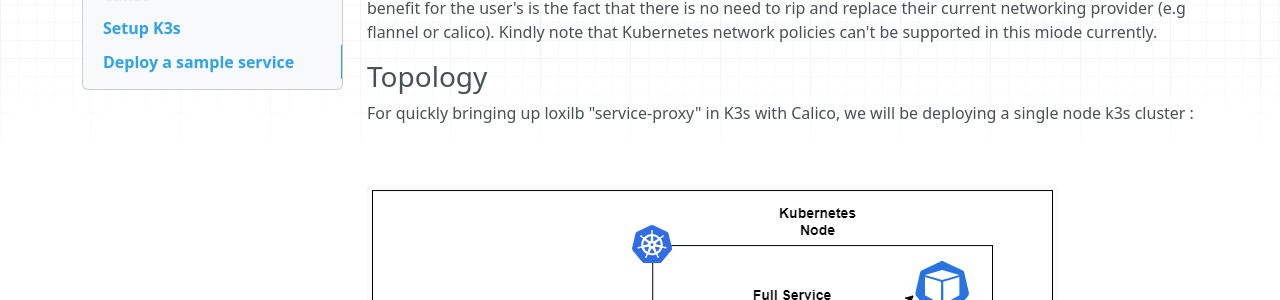
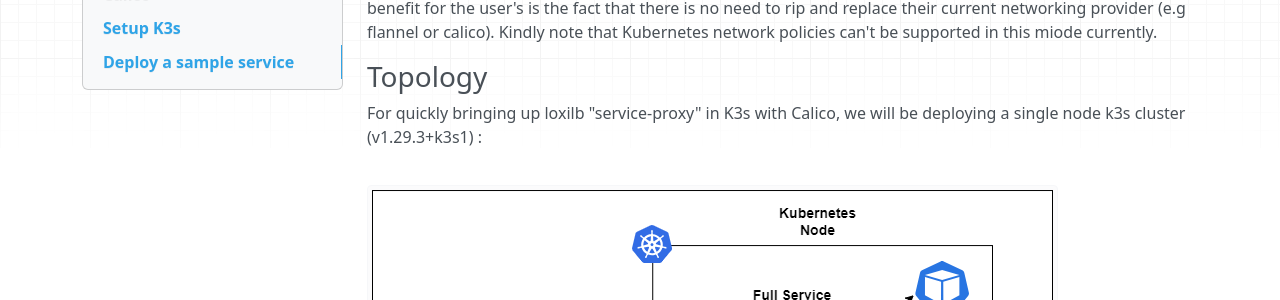
Before and after one commit to loxilb-io/loxilbdocs, an MkDocs documentation site: the page built from docs/service-proxy-calico.md, in a window 1280 px wide and 900 px high, scrolled down 949 px. Shown: the part 158-458 px from the top of the window. Built offline with MkDocs 1.6.1, drawn with Linux system fonts in a browser that asks for light colours; nearby versions of some CDN libraries.

Commit message:
Update service-proxy-calico.md

```diff
--- a/docs/service-proxy-calico.md
+++ b/docs/service-proxy-calico.md
@@ -12,7 +12,7 @@
 
 ### Topology
 
-For quickly bringing up loxilb "service-proxy" in K3s with Calico, we will be deploying a single node k3s cluster :
+For quickly bringing up loxilb "service-proxy" in K3s with Calico, we will be deploying a single node k3s cluster (v1.29.3+k3s1) :
 
 ![loxilb topology](photos/service-proxy-topo.png)
 
```
